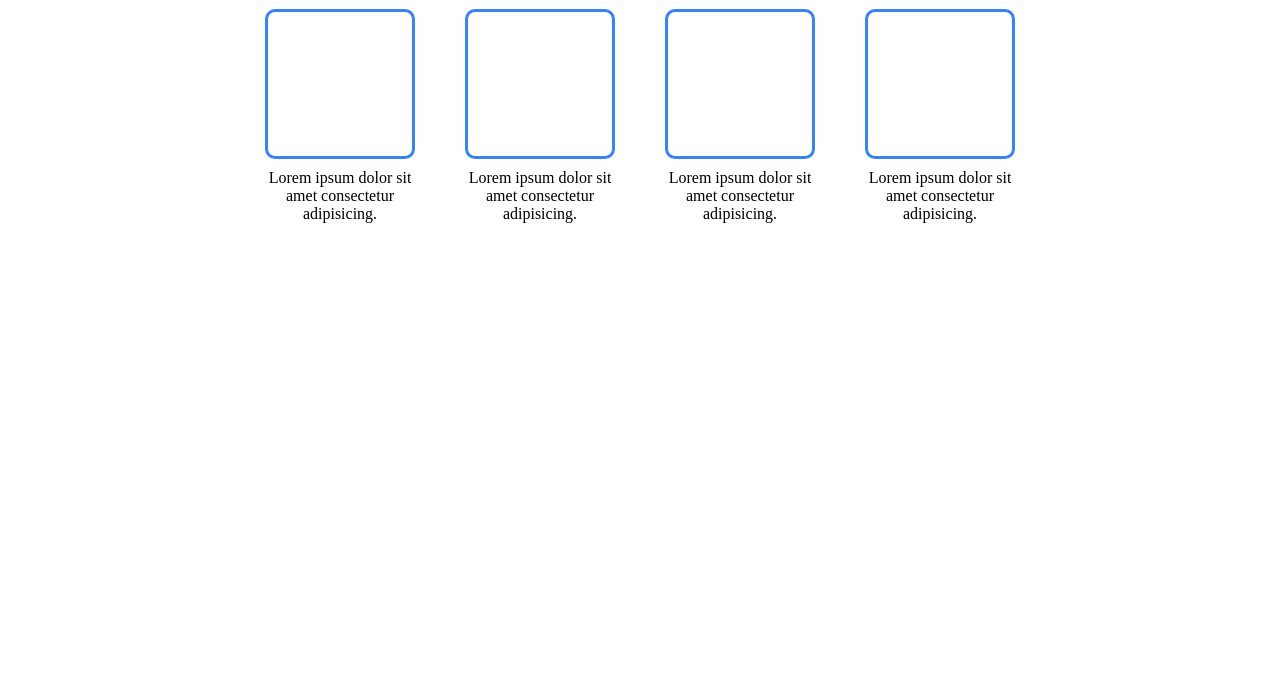
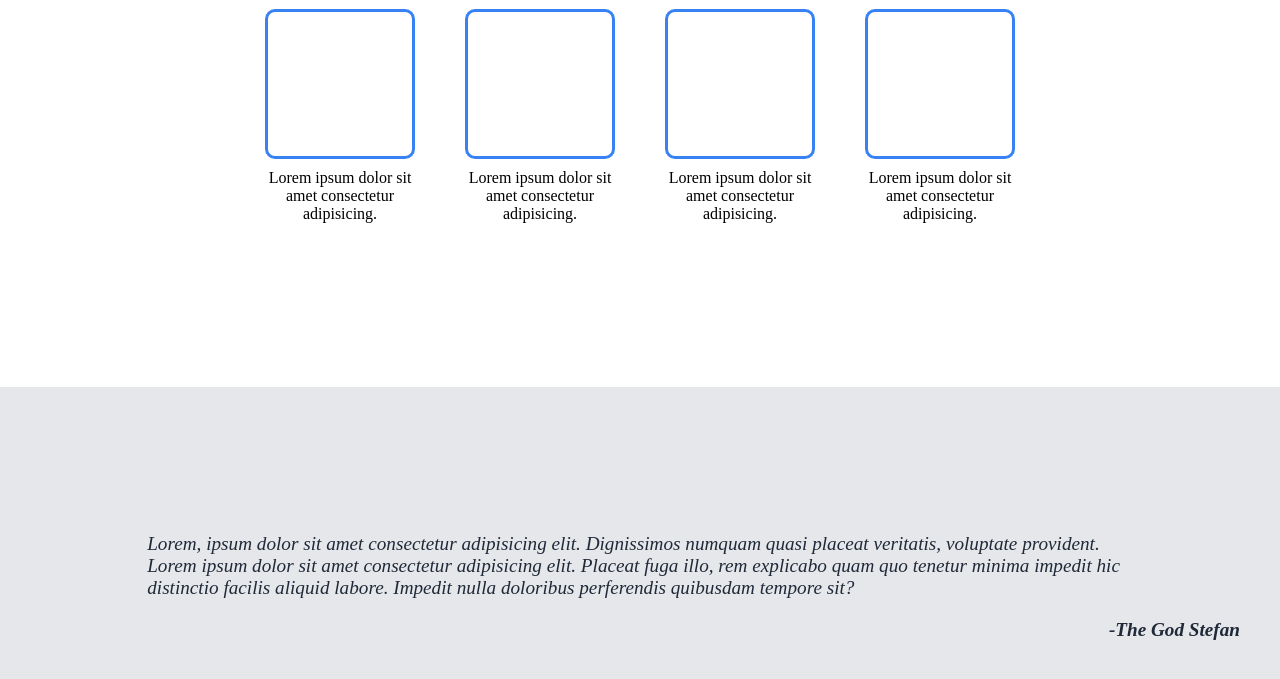
Before and after one commit to Stefann97/landing-page, a plain HTML site: page index.html in a window 1280 px wide. Shown: the part 590-1269 px from the top of the page. Before the commit the page ends 927 px from the top, so only its background shows below. Drawn offline with Linux system fonts and the light colour scheme.

Commit message:
added qoute section

```diff
--- a/index.html
+++ b/index.html
@@ -57,5 +57,12 @@
             </div>
         </article>
     </div>
+
+    <!-- Quote --------------------------------------->
+    <div class="wrap">
+        <address>Lorem, ipsum dolor sit amet consectetur adipisicing elit. Dignissimos numquam quasi placeat veritatis, voluptate provident. Lorem ipsum dolor sit amet consectetur adipisicing elit. Placeat fuga illo, rem explicabo quam quo tenetur minima impedit hic distinctio facilis aliquid labore. Impedit nulla doloribus perferendis quibusdam tempore sit?</address>
+        <strong>-The God Stefan</strong>
+
+    </div>
 </body>
 </html>
--- a/style.css
+++ b/style.css
@@ -115,3 +115,26 @@ height: 200px;
     width: 150px;
     margin-top: 10px;
 }
+
+/* Qute section *******************************/
+.wrap{
+    display: flex;
+    flex-direction: column;
+    height: 50vh;
+    background-color: #e5e7eb;
+    justify-content: center;
+    align-items: center;
+    color: #1f2937;
+    font-size: larger;
+    font-style: italic;
+    font-weight: 300;
+    margin-top: 50px;
+}
+.wrap address{
+    width: 77%;
+}
+
+.wrap strong{
+    align-self: flex-end;
+    margin: 20px 40px 0px 0px;
+}
```
Also changed, not shown: 2 other files.
